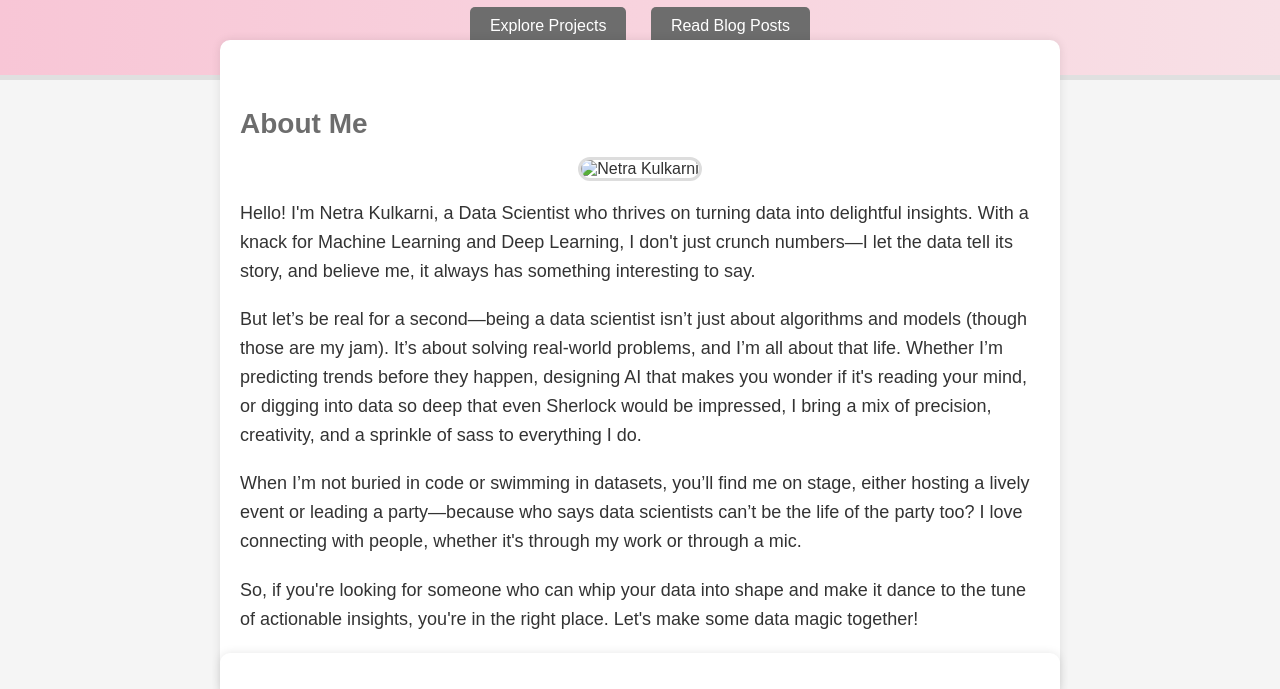
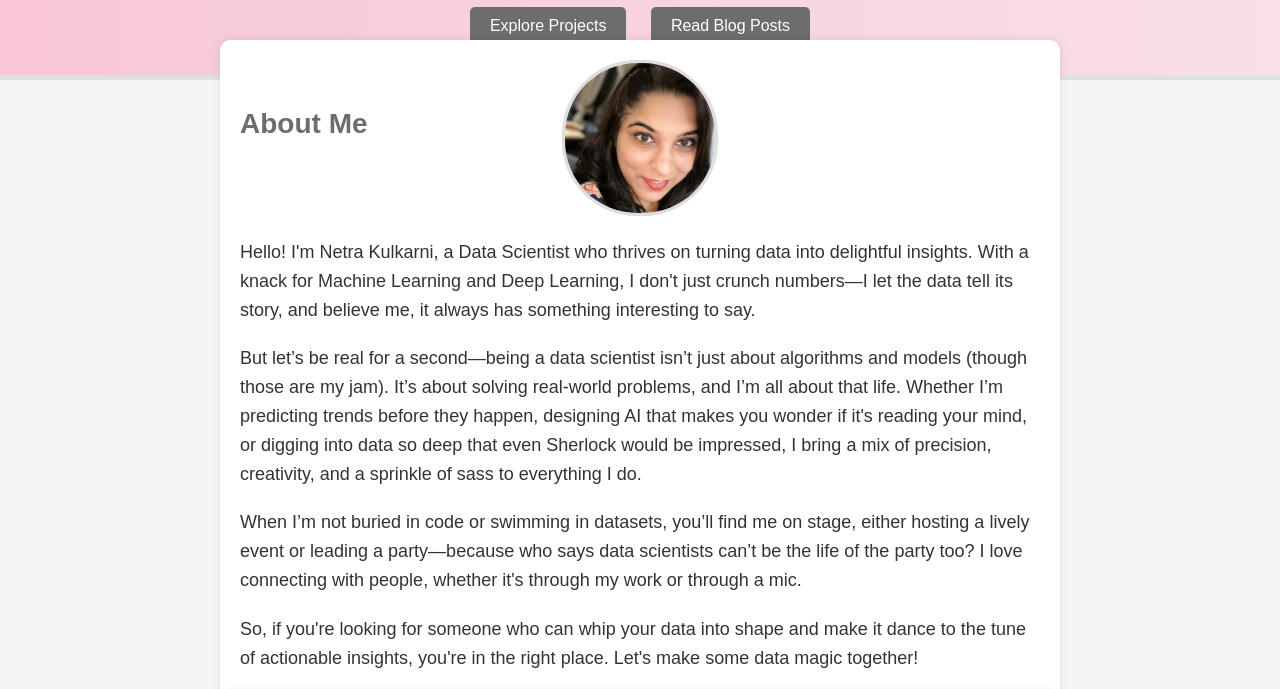
Before and after one commit to Uniquenetra/Uniquenetra.github.io, a plain HTML site: page index.html in a window 1280 px wide. Shown: the part 103-792 px from the top of the page. Drawn offline with Linux system fonts and the light colour scheme.

Commit message:
Update index.html

```diff
--- a/index.html
+++ b/index.html
@@ -150,7 +150,7 @@
     <section id="about-me">
         <h3>About Me</h3>
         <div class="image-container">
-            <img src="your-photo.jpg" alt="Netra Kulkarni">
+            <img src="profile.jpg" alt="Netra Kulkarni">
         </div>
         <p>Hello! I'm Netra Kulkarni, a Data Scientist who thrives on turning data into delightful insights. With a knack for Machine Learning and Deep Learning, I don't just crunch numbers—I let the data tell its story, and believe me, it always has something interesting to say.</p>
         <p>But let’s be real for a second—being a data scientist isn’t just about algorithms and models (though those are my jam). It’s about solving real-world problems, and I’m all about that life. Whether I’m predicting trends before they happen, designing AI that makes you wonder if it's reading your mind, or digging into data so deep that even Sherlock would be impressed, I bring a mix of precision, creativity, and a sprinkle of sass to everything I do.</p>
```
